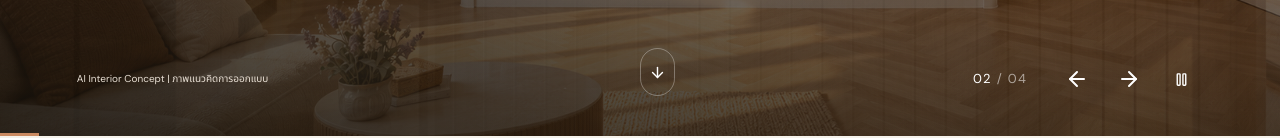
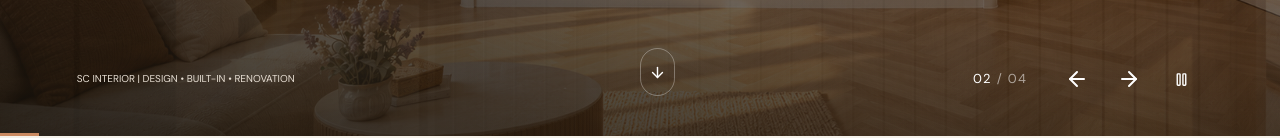
Before and after one commit to scinterior/sc-interior-website, a Next.js app: page / in a window 1280 px wide. Shown: the part 664-802 px from the top of the page. Built offline with nearby package versions, Linux system fonts and the light colour scheme.

Commit message:
Update Home slider corner captions to SC Interior branding

```diff
--- a/src/components/home.tsx
+++ b/src/components/home.tsx
@@ -129,11 +129,8 @@ function Hero() {
       <div className="hero-bottom">
         <span className="hero-disclaimer">
           {index === 3
-            ? t(
-                "ภาพโรงงาน SC Interior · ภาพต้นฉบับที่บริษัทจัดส่ง",
-                "SC Interior factory · original image supplied by the company",
-              )
-            : "AI Interior Concept | ภาพแนวคิดการออกแบบ"}
+            ? "SC INTERIOR | OUR FACTORY"
+            : "SC INTERIOR | DESIGN • BUILT-IN • RENOVATION"}
         </span>
         <div className="slider-controls">
           <span aria-live={running ? "off" : "polite"}>
```
